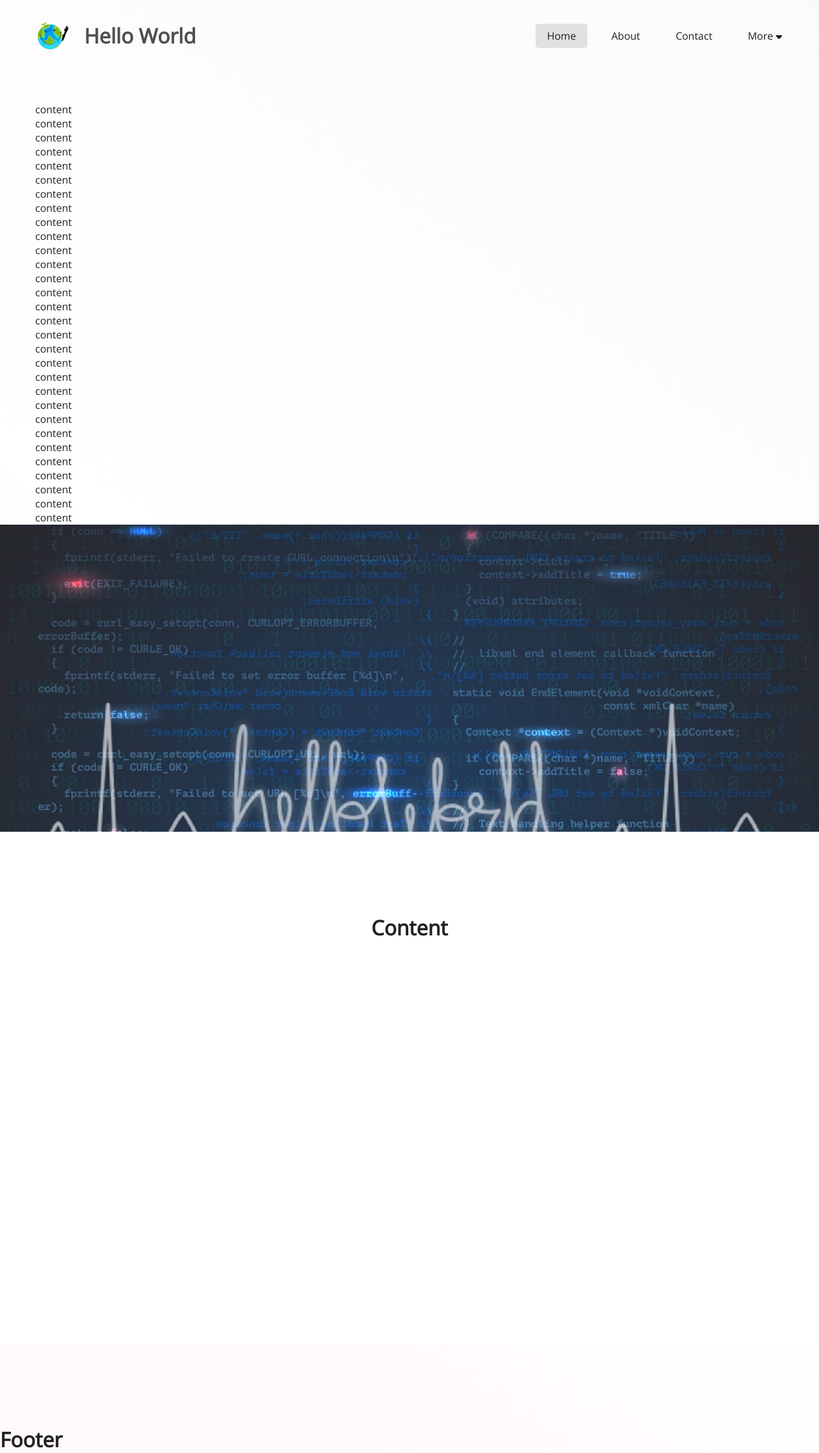
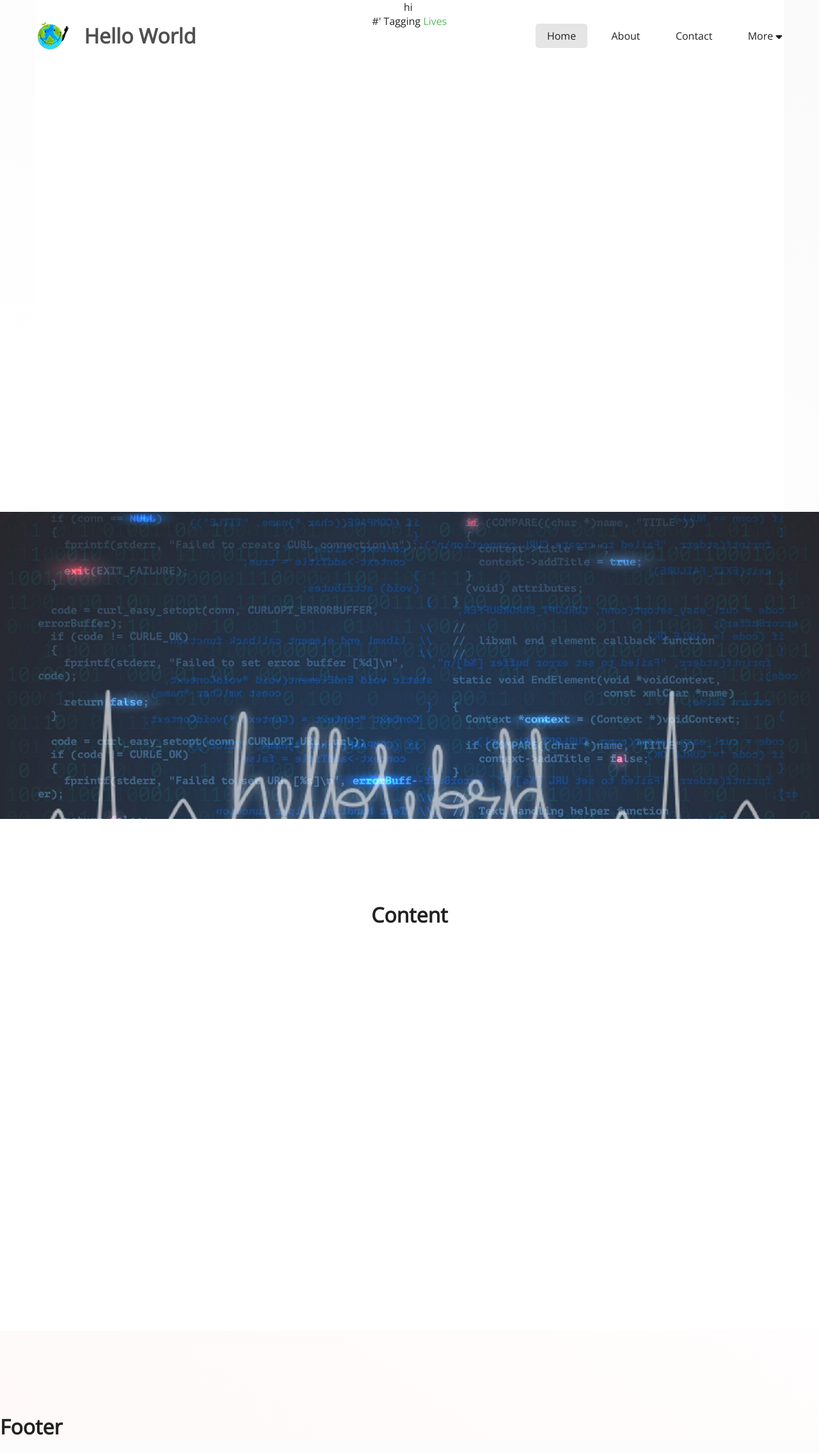
Before and after one commit to raghavdhingra/HelloWorldWebsite, a Django app: page / in a window 1280 px wide. Shown: the whole page at 64% size. After the commit the page ends 2243 px from the top, so only its background shows below. Run offline with Django 3.2, Linux system fonts and the light colour scheme; some libraries are stand-ins or nearby versions.

Commit message:
Add files via upload

```diff
--- a/templates/base.html
+++ b/templates/base.html
@@ -11,6 +11,20 @@
     <meta name="title" content="{{meta_title}}" />
     <meta name="description" content="{{meta_description}}" />
     <!--Meta Blocks____________________-->
+
+
+    <!--Styling-->
+    <style>
+    @font-face {
+        font-family: "google-sans-light";
+        src: url("{% static 'assets/google-sans/ProductSans-Light.woff' %}") format("woff");
+    }
+    @font-face {
+        font-family: "google-sans-bold";
+        src: url("{% static 'assets/google-sans/ProductSans-Bold.woff' %}") format("woff");
+    }
+    </style>
+    <!--Styling_____________-->
 
 
     <!--Links-->
@@ -98,6 +112,7 @@
     <script>
     //Nav Drop Down 2 Login/SignUp Mobile View
     //{% if user.is_authenticated %}
+    const signedIn_more = document.getElementById("signedIn_more");
     signedIn_more.onmouseover = () => {
         posX = signedIn_more.offsetLeft;
         nav_dropdown2.style.left = `${posX}px`;
--- a/templates/home.html
+++ b/templates/home.html
@@ -20,19 +20,24 @@ ul.nav_element span.nav-active1{
 {% block content %}
 
 <!--Spacing Block-->
-<div class="spacing"></div>
+<div class="spacing-9"></div>
 <!--For Spacing after the navbar as it's position is fixed-->
 <!--Spacing Block_______________________-->
 
 <div class="container">
+    <div id="content1" class="content-slide">
+        <div class="intro-header-grid">
+            <div>
+                hi&nbsp;
+            </div>
+            <div class="intro-tagline">
+                #' Tagging <font color="#5CB85C">Lives</font>
+            </div>
+        </div>
+    </div>
+</div>
 
 
-    content<Br>content<Br>content<Br>content<Br>content<Br>content<Br>content<Br>content<Br>
-        content<Br>content<Br>content<Br>content<Br>content<Br>
-            content<Br>content<Br>content<Br>content<Br>content<Br>content<Br>content<Br>
-                content<Br>content<Br>content<Br>content<Br>content<Br>content<Br>content<Br>content<Br>
-                    content<Br>content
-                        </div>
 <!--Parallax content-->
 <style>
 #parallax1 {
@@ -50,11 +55,14 @@ ul.nav_element span.nav-active1{
     }
 }
 </style>
+
+<!--Parallax content_______________________-->
+
+
 <div id="parallax1" class="parallax-slide"></div>
   <div id="content1" class="content-slide">
     <h1>Content</h1>
   </div>
-<!--Parallax content_______________________-->
 
 {% endblock %}
 
```
